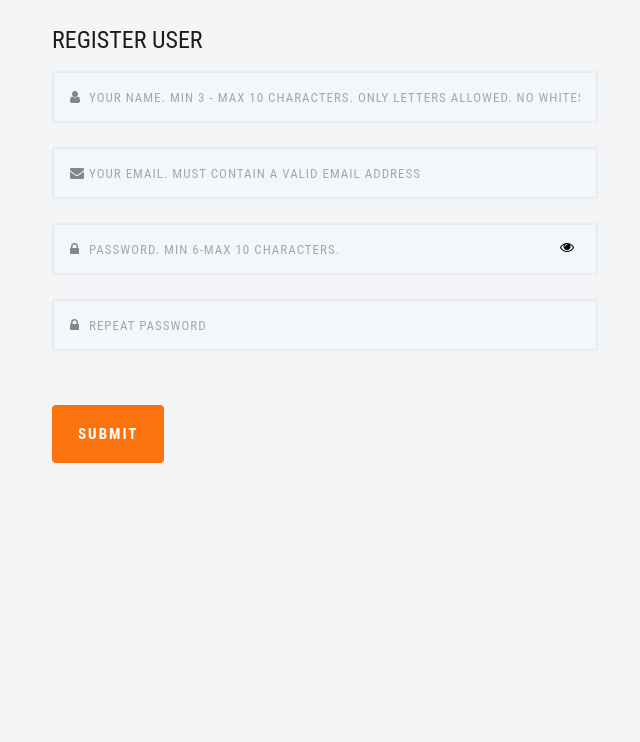
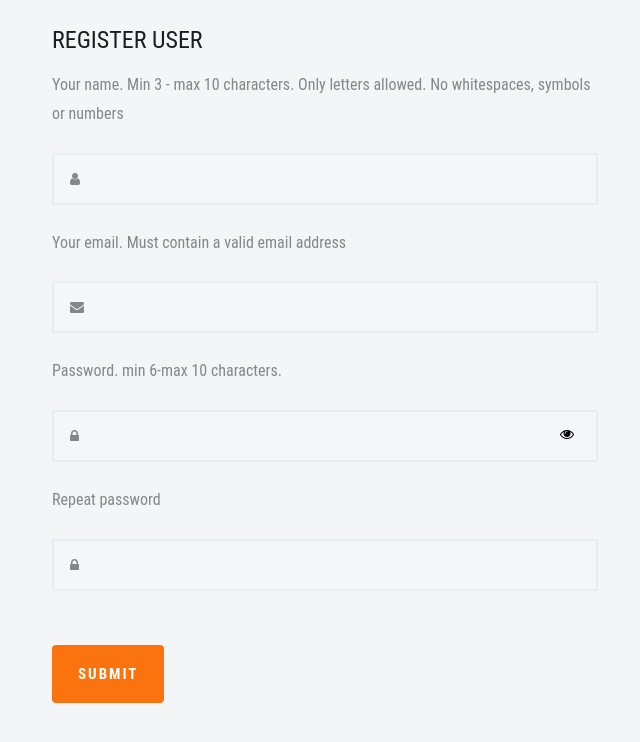
Before and after one commit to Franweb79/00.rest-api-with-slim-4, a PHP site: page /templates/register-form-view.php in a window 1280 px wide. Shown: the top 742 px of the page, without its empty margins (315-955 px from the left). Run offline with PHP 8.4, Linux system fonts and the light colour scheme.

Commit message:
fixed styles on routes table view. also added requisites to register form

```diff
--- a/public/css/styles.css
+++ b/public/css/styles.css
@@ -80,3 +80,8 @@ textarea::-webkit-input-placeholder { color: #a6a7a8 !important; }
   background-color: transparent;
 
 }
+
+.set-border-bottom{
+  border-bottom:1px solid black !important;
+  padding-bottom: 3px !important;
+}
--- a/templates/close-session-form-view.php
+++ b/templates/close-session-form-view.php
@@ -9,6 +9,6 @@
 
     <input type="hidden" name="close-session-input-name" value="yes"/>
 
-    <input type="submit" class="btn btn-primary" value="Close session">
+    <input type="submit" class="btn btn-primary" style="margin-top:20px; background-color:#0069D9" value="Close session">
 
 </form>
--- a/templates/register-form-view.php
+++ b/templates/register-form-view.php
@@ -93,7 +93,8 @@
 
 
                                             <label for="registerNameInputIDLabel" class="control-label sr-only">Name:</label>
-                                            <input type="text" class="form-control" id="registerNameInputID" name="name" aria-describedby="nameHelp" placeholder="Your name. Min 3 - max 10 characters. Only letters allowed. No whitespaces, symbols or numbers" required>
+                                            <p>Your name. Min 3 - max 10 characters. Only letters allowed. No whitespaces, symbols or numbers</p>
+                                            <input type="text" class="form-control" id="registerNameInputID" name="name" aria-describedby="nameHelp" required>
                                             <div class="login-icon"><i class="fa fa-user"></i></div>
 
                                     </div>
@@ -109,8 +110,8 @@
 
                                     <div class="login-input">
                                             <label for="registerNameInputIDLabel" class="control-label sr-only">Email address*</label>
-
-                                            <input type="email" class="form-control" id="registerEMailInputID" name="email" aria-describedby="emailHelp" placeholder="Your email. Must contain a valid email address" required>
+                                            <p>Your email. Must contain a valid email address</p>
+                                            <input type="email" class="form-control" id="registerEMailInputID" name="email" aria-describedby="emailHelp" required>
                                             <div class="login-icon"><i class="fa fa-envelope"></i></div>
 
 
@@ -130,7 +131,8 @@
 
                                     <div class="login-input">
                                             <label for="registerPasswordInputID1Label" class="control-label sr-only">Password*</label>
-                                            <input type="password" class="form-control" id="registerPasswordInputID1" name="password" aria-describedby="passwordHelp" placeholder="Password. min 6-max 10 characters." required>
+                                            <p>Password. min 6-max 10 characters.</p>
+                                            <input type="password" class="form-control" id="registerPasswordInputID1" name="password" aria-describedby="passwordHelp" required>
                                             <div class="login-icon"><i class="fa fa-lock" ></i></div>
                                             <div class="eye-icon"><button type="button" id="eye-icon-register-confirm"><i class="fa fa-eye" ></i></button></div>
 
@@ -149,7 +151,8 @@
                                     <div class="login-input">
 
                                         <label for="registerPasswordInputID2Label" class="control-label sr-only"> Confirm Password*</label>
-                                        <input type="password" class="form-control" id="registerPasswordInputID2" name="confirm_Password" aria-describedby="passwordHelp" placeholder="Repeat password" required>
+                                        <p>Repeat password</p>
+                                        <input type="password" class="form-control" id="registerPasswordInputID2" name="confirm_Password" aria-describedby="passwordHelp" required>
                                         <div class="login-icon"><i class="fa fa-lock" ></i></div>
 
 
--- a/templates/small-login.php
+++ b/templates/small-login.php
@@ -37,8 +37,6 @@
         </form>-->
 
 
-        <button type="button" id="test-button">Click Me!</button>
-
             <div class="container">
                 <div class="row">
                     <div class="col-sm">
@@ -47,6 +45,7 @@
 
                     <div class="col-sm">
 
+                        <p></p>
                         <h2>LOG IN</h2>
                         <form method="POST" action="./login-control">
                             <div class="col-lg-12 col-md-12 col-sm-12 col-xs-12">
```
Also changed, not shown: templates/routes-table-view.php (+16 -9 lines).
